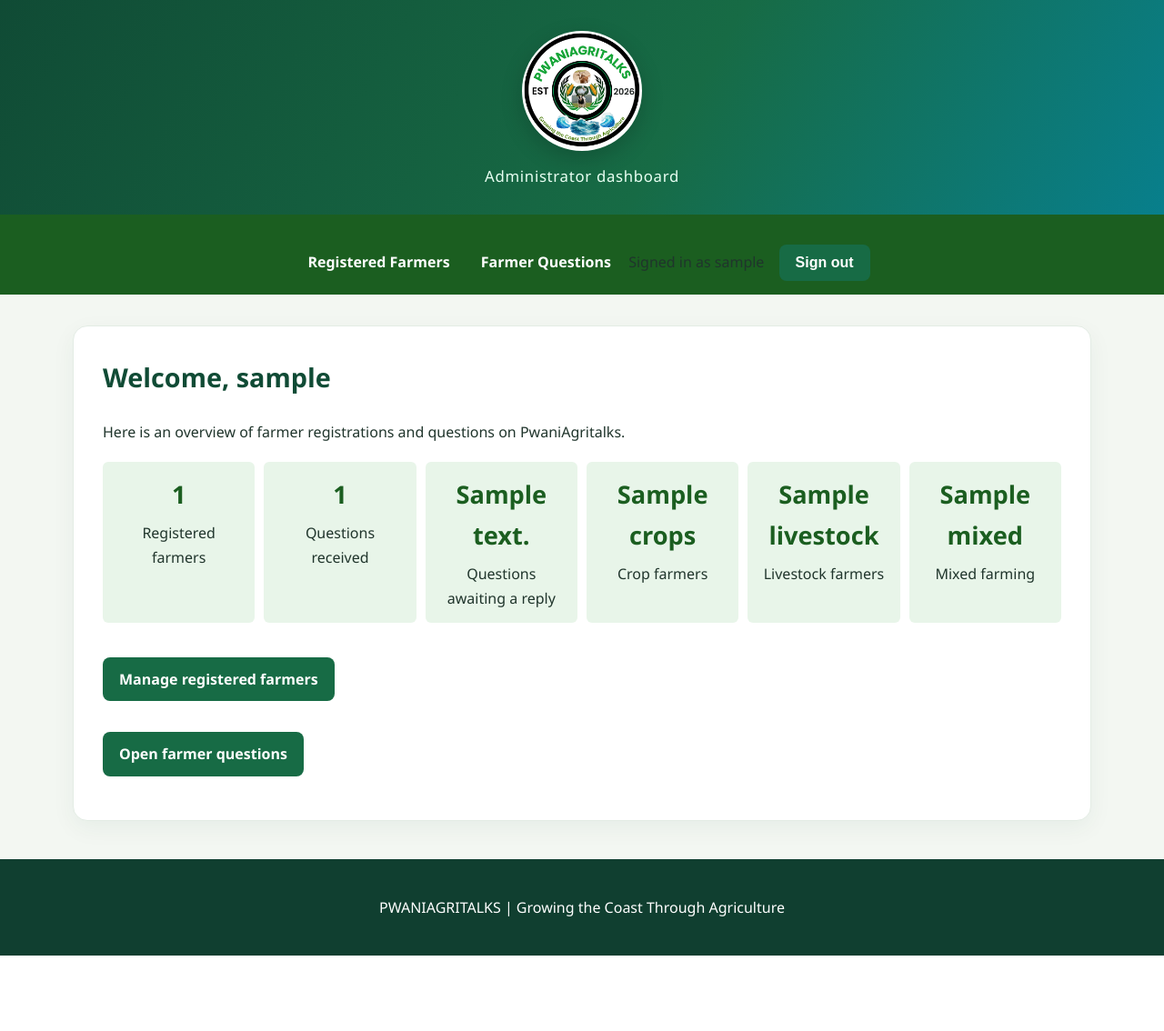
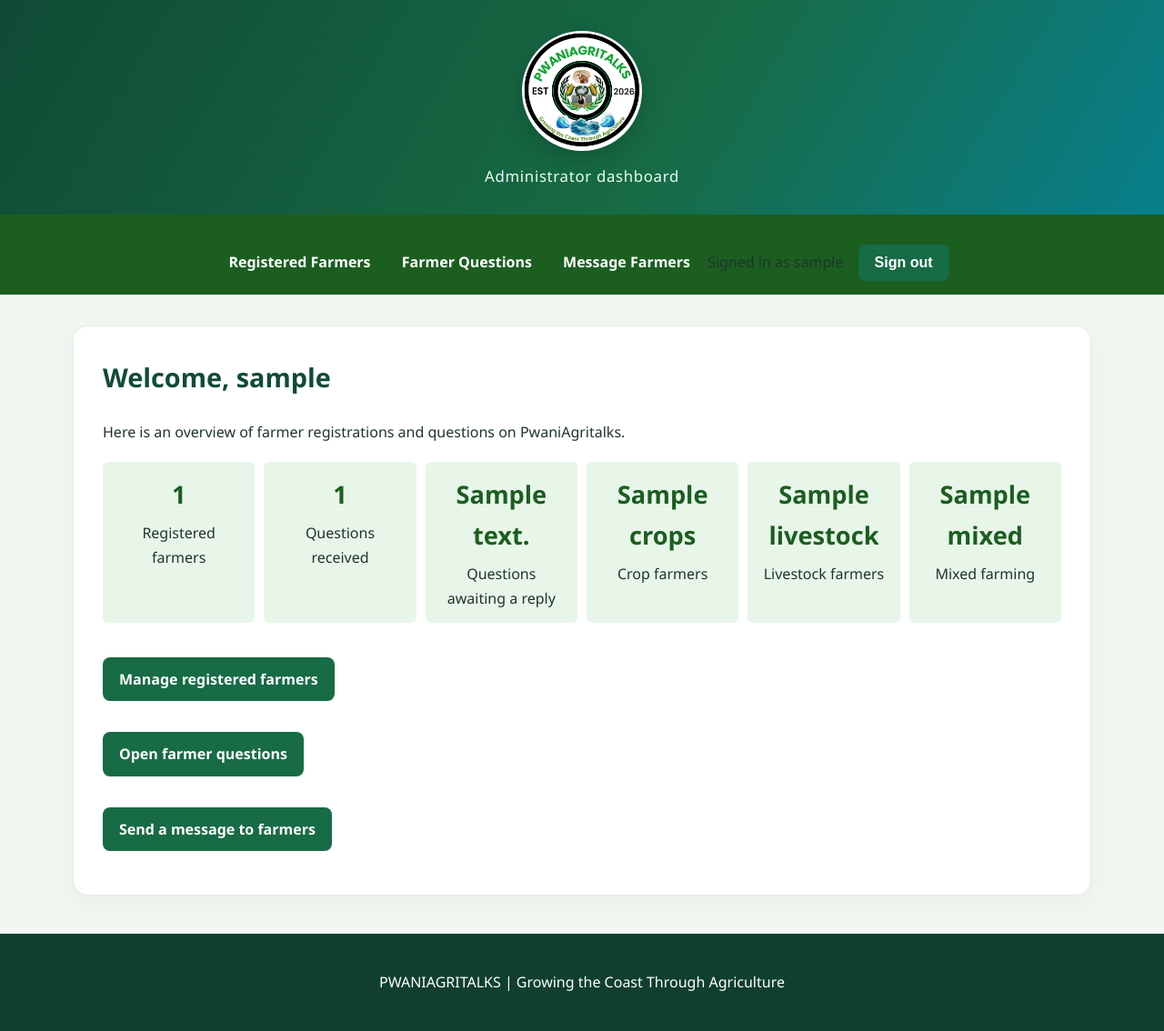
Before and after one commit to georgejambo05-dot/pwaniagritalks, a Flask app: template templates/admin_dashboard.html in a window 1280 px wide. Shown: the whole page at 91% size. Before the commit the page ends 1051 px from the top, so only its background shows below. Run offline with Flask 3, Linux system fonts and the light colour scheme; the template is opened without the code that fills it: most values are stand-ins (such as "Sample title", 1, 10 or a date in 2020); some libraries are stand-ins or nearby versions.

Commit message:
Add messaging link to admin dashboard

```diff
--- a/templates/admin_dashboard.html
+++ b/templates/admin_dashboard.html
@@ -14,6 +14,7 @@
     <nav>
         <a href="{{ url_for('farmers') }}">Registered Farmers</a>
         <a href="{{ url_for('admin_questions') }}">Farmer Questions</a>
+        <a href="{{ url_for('admin_messages') }}">Message Farmers</a>
         <span>Signed in as {{ admin_username }}</span>
         <form class="logout-form" method="post" action="{{ url_for('logout') }}">
             <input type="hidden" name="_csrf_token" value="{{ csrf_token() }}">
@@ -34,6 +35,7 @@
             </div>
             <p><a class="button-link" href="{{ url_for('farmers') }}">Manage registered farmers</a></p>
             <p><a class="button-link" href="{{ url_for('admin_questions') }}">Open farmer questions</a></p>
+            <p><a class="button-link" href="{{ url_for('admin_messages') }}">Send a message to farmers</a></p>
         </section>
     </main>
     <footer><p>PWANIAGRITALKS | Growing the Coast Through Agriculture</p></footer>
```
